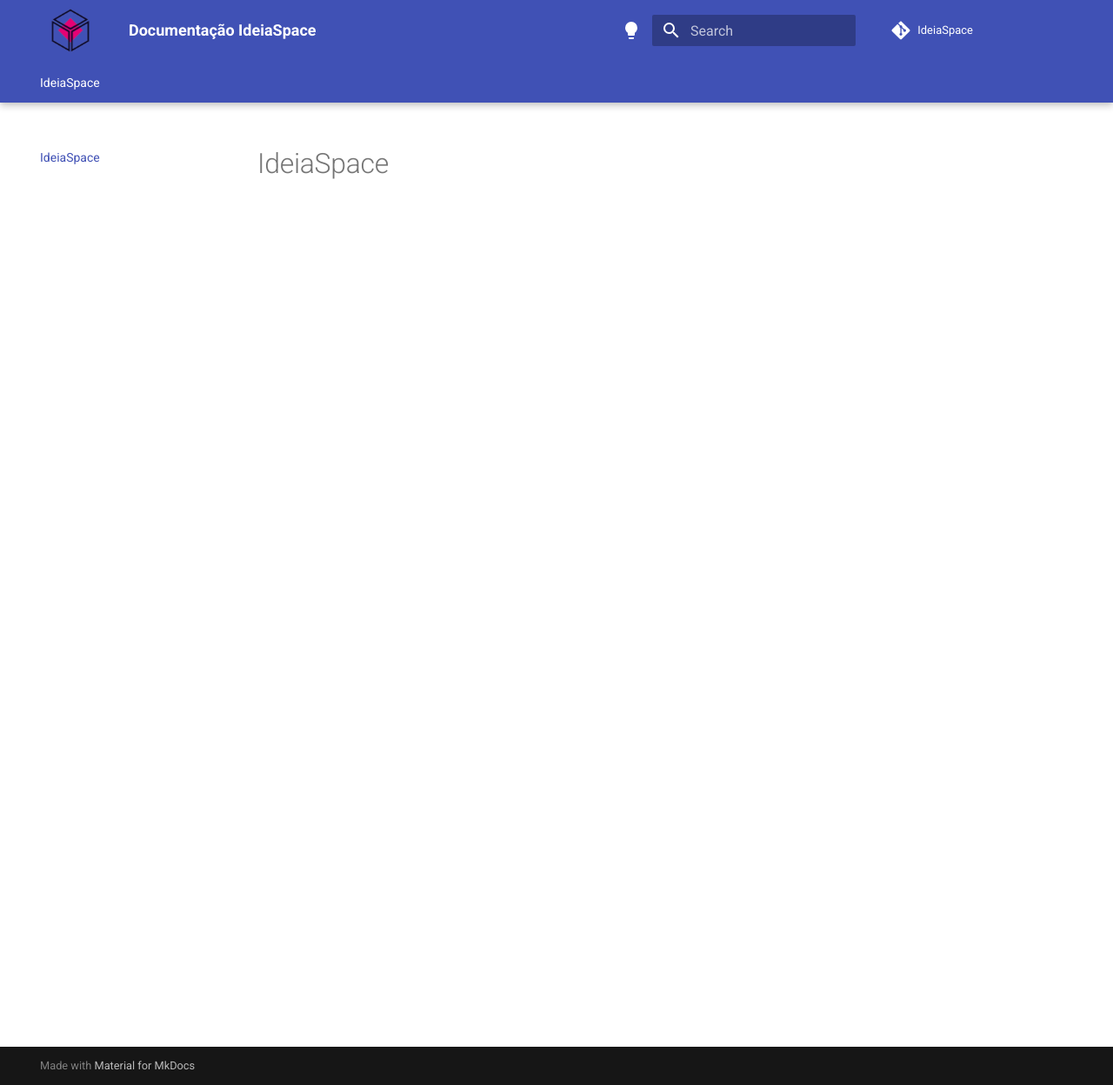
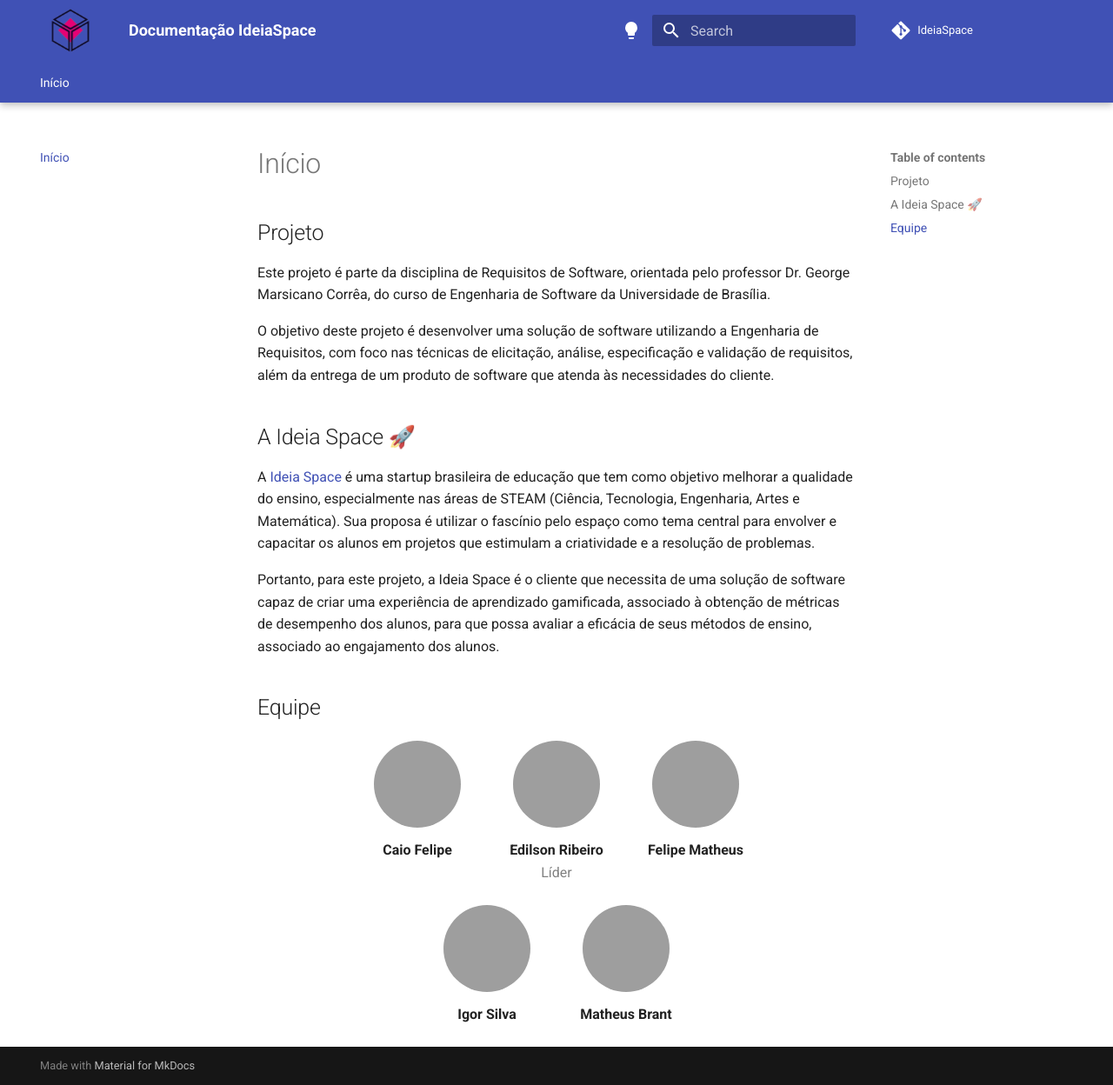
Before and after one commit to mdsreq-fga-unb/2024.2-T01-IdeaSpace, an MkDocs documentation site: the page built from docs/index.md, in a window 1280 px wide and 1248 px high. Shown: the whole window at 87% size. Built offline with MkDocs 1.6.1 and Material for MkDocs 9.7.7, drawn with Linux system fonts in a browser that asks for light colours; comment, search, counter and statistics services are not loaded; grey boxes are pictures that could not be loaded.

Commit message:
docs: adiciona página inicial

```diff
--- a/docs/index.md
+++ b/docs/index.md
@@ -1 +1,44 @@
-# IdeiaSpace
+# Início
+
+## Projeto
+
+Este projeto é parte da disciplina de Requisitos de Software, orientada pelo professor Dr. George Marsicano Corrêa, do curso de Engenharia de Software da Universidade de Brasília.
+
+O objetivo deste projeto é desenvolver uma solução de software utilizando a Engenharia de Requisitos, com foco nas técnicas de elicitação, análise, especificação e validação de requisitos, além da entrega de um produto de software que atenda às necessidades do cliente.
+
+## A Ideia Space 🚀
+
+A [Ideia Space](https://www.ideiaspace.com.br/) é uma startup brasileira de educação que tem como objetivo melhorar a qualidade do ensino, especialmente nas áreas de STEAM (Ciência, Tecnologia, Engenharia, Artes e Matemática). Sua proposa é utilizar o fascínio pelo espaço como tema central para envolver e capacitar os alunos em projetos que estimulam a criatividade e a resolução de problemas.
+
+Portanto, para este projeto, a Ideia Space é o cliente que necessita de uma solução de software capaz de criar uma experiência de aprendizado gamificada, associado à obtenção de métricas de desempenho dos alunos, para que possa avaliar a eficácia de seus métodos de ensino, associado ao engajamento dos alunos.
+
+## Equipe
+
+<div style="display: flex; justify-content: center; gap: 20px; flex-wrap: wrap; width: 80%; margin: 0 auto;">
+
+<div style="text-align: center;">
+    <a href="https://github.com/caio-felipee" target="_blank"><img src="https://github.com/caio-felipee.png" width="100" style="border-radius: 50%; margin: 5px 20px 5px 20px;"/></a>
+    <p style="margin: 0 0 0 0"><strong>Caio Felipe</strong></p>
+</div>
+
+<div style="text-align: center;">
+    <a href="https://github.com/Edilson-r-jr" target="_blank"><img src="https://github.com/Edilson-r-jr.png" width="100" style="border-radius: 50%; margin: 5px 20px 5px 20px;"/> </a>
+    <p style="margin: 0 0 0 0"><strong>Edilson Ribeiro</strong></p>
+    <p style="color: gray; margin: 0 0;">Líder</p>
+</div>
+
+<div style="text-align: center;">
+    <a href="https://github.com/femathrl" target="_blank"><img src="https://github.com/femathrl.png" width="100" style="border-radius: 50%; margin: 5px 20px 5px 20px;"/></a>
+    <p style="margin: 0 0 0 0"><strong>Felipe Matheus</strong></p>
+</div>
+
+<div style="text-align: center;">
+    <a href="https://github.com/IgorSPaiva" target="_blank"><img src="https://github.com/IgorSPaiva.png" width="100" style="border-radius: 50%; margin: 5px 20px 5px 20px;"/></a>
+    <p style="margin: 0 0 0 0"><strong>Igor Silva</strong></p>
+</div>
+
+<div style="text-align: center;">
+    <a href="https://github.com/Matheussbrant" target="_blank"><img src="https://github.com/Matheussbrant.png" width="100" style="border-radius: 50%; margin: 5px 20px 5px 20px;"/></a>
+    <p style="margin: 0 0 0 0"><strong>Matheus Brant</strong></p>
+</div>
+</div>
```
